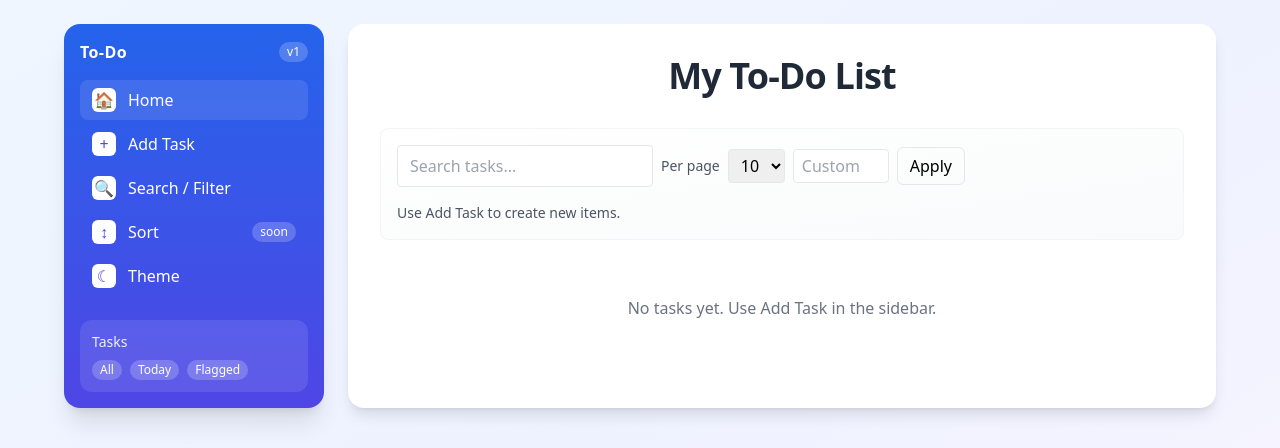
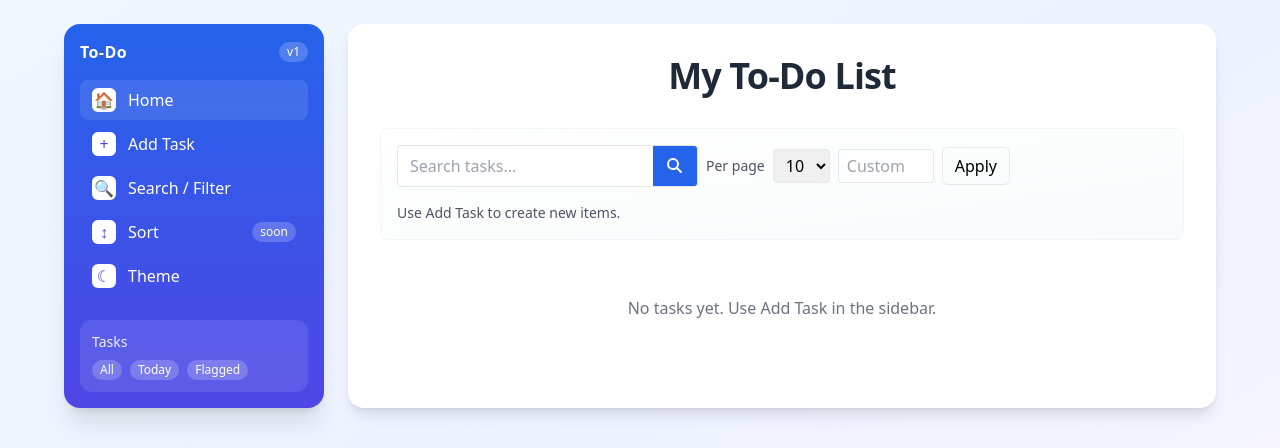
Before and after one commit to sudip6164/django-todo-list, a Django app: page / in a window 1280 px wide. Shown: the top 448 px of the page. Run offline with Django 5.2, Linux system fonts and the light colour scheme; data that the repository does not hold is empty; some libraries are stand-ins or nearby versions.

Commit message:
search icon

```diff
--- a/todo/templates/todo/index.html
+++ b/todo/templates/todo/index.html
@@ -7,7 +7,14 @@
         <div class="rounded-lg border border-gray-100 p-4 bg-gradient-to-br from-white to-gray-50">
             <div class="flex items-center justify-between gap-4 flex-wrap">
                 <form method="get" class="flex items-center gap-2">
-                    <input type="text" name="q" value="{{ q }}" placeholder="Search tasks..." class="px-3 py-2 border rounded w-64" />
+                    <div class="inline-flex items-stretch">
+                        <input type="text" name="q" value="{{ q }}" placeholder="Search tasks..." class="px-3 py-2 border border-r-0 rounded-l w-64" />
+                        <button type="submit" class="px-3 py-2 border border-l-0 rounded-r bg-blue-600 text-white hover:bg-blue-700 transition" title="Search">
+                            <svg xmlns="http://www.w3.org/2000/svg" class="h-5 w-5" viewBox="0 0 20 20" fill="currentColor">
+                                <path fill-rule="evenodd" d="M8 4a4 4 0 100 8 4 4 0 000-8zM2 8a6 6 0 1110.89 3.476l3.817 3.817a1 1 0 01-1.414 1.414l-3.817-3.817A6 6 0 012 8z" clip-rule="evenodd" />
+                            </svg>
+                        </button>
+                    </div>
                     <label class="text-sm text-gray-600">Per page</label>
                     <select name="page_size" class="px-2 py-1 border rounded">
                         <option value="5" {% if page_size == 5 %}selected{% endif %}>5</option>
```
